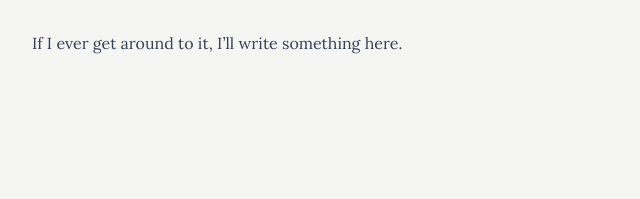
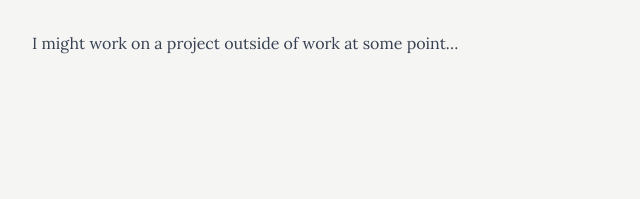
Before and after one commit to JasonBarrett-dev/JasonBarrett-dev.github.io, an Astro site: page /projects/project-1 in a window 1280 px wide. Shown: the part 345-544 px from the top of the page, 308-948 px from the left. Built offline with nearby package versions, Linux system fonts and the light colour scheme; Astro itself is replaced by a stand-in of ours; a web font is replaced by a local one.

Commit message:
minor edit to placeholder blog and projects

```diff
--- a/src/content/projects/project-1/index.md
+++ b/src/content/projects/project-1/index.md
@@ -6,4 +6,4 @@ date: "Dec 07 2024"
 
 # ... Maybe
 
-If I ever get around to it, I'll write something here.
+I might work on a project outside of work at some point...
```
Also changed, not shown: src/content/blog/hello-world/index.md (renamed from src/content/blog/01-getting-started/index.md).
